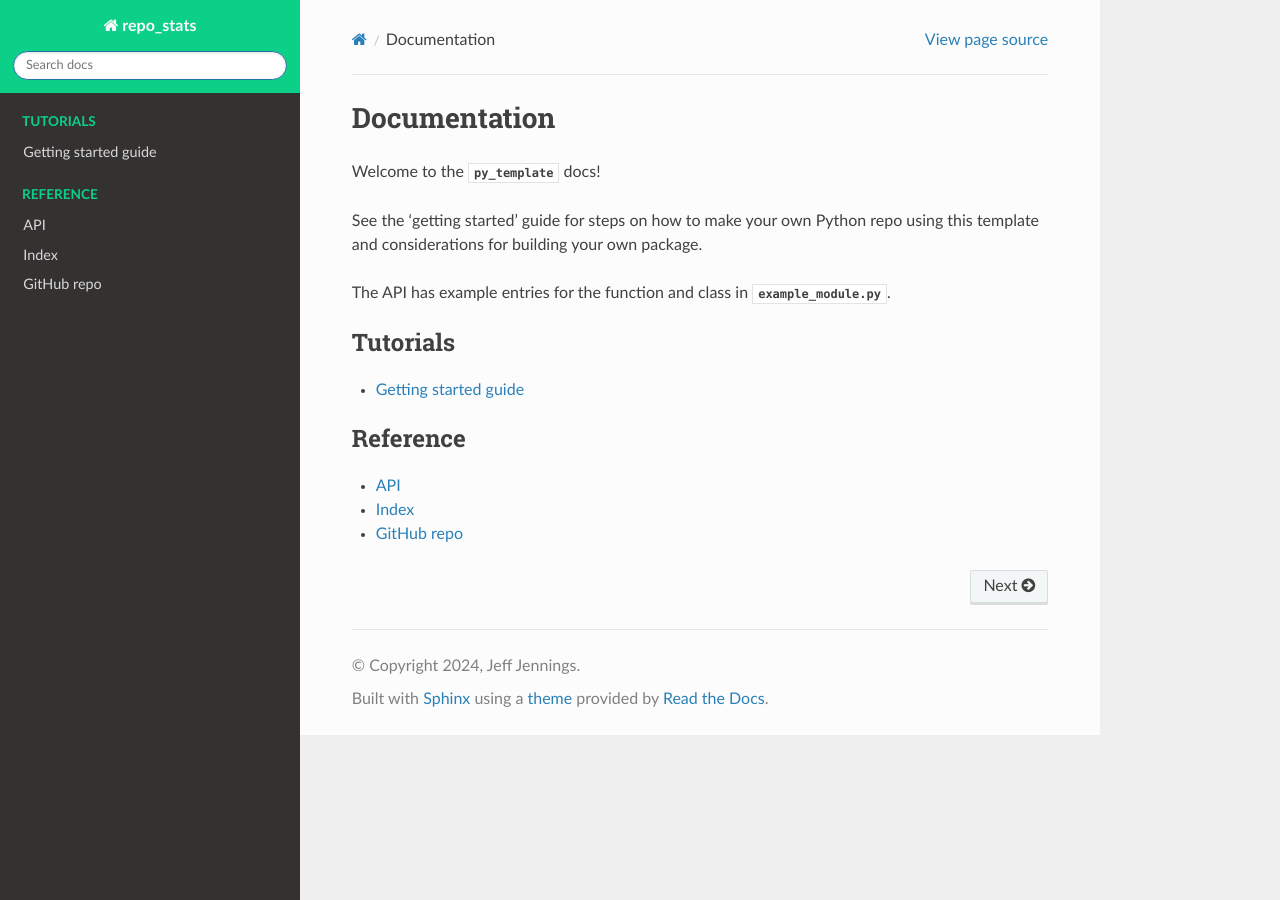
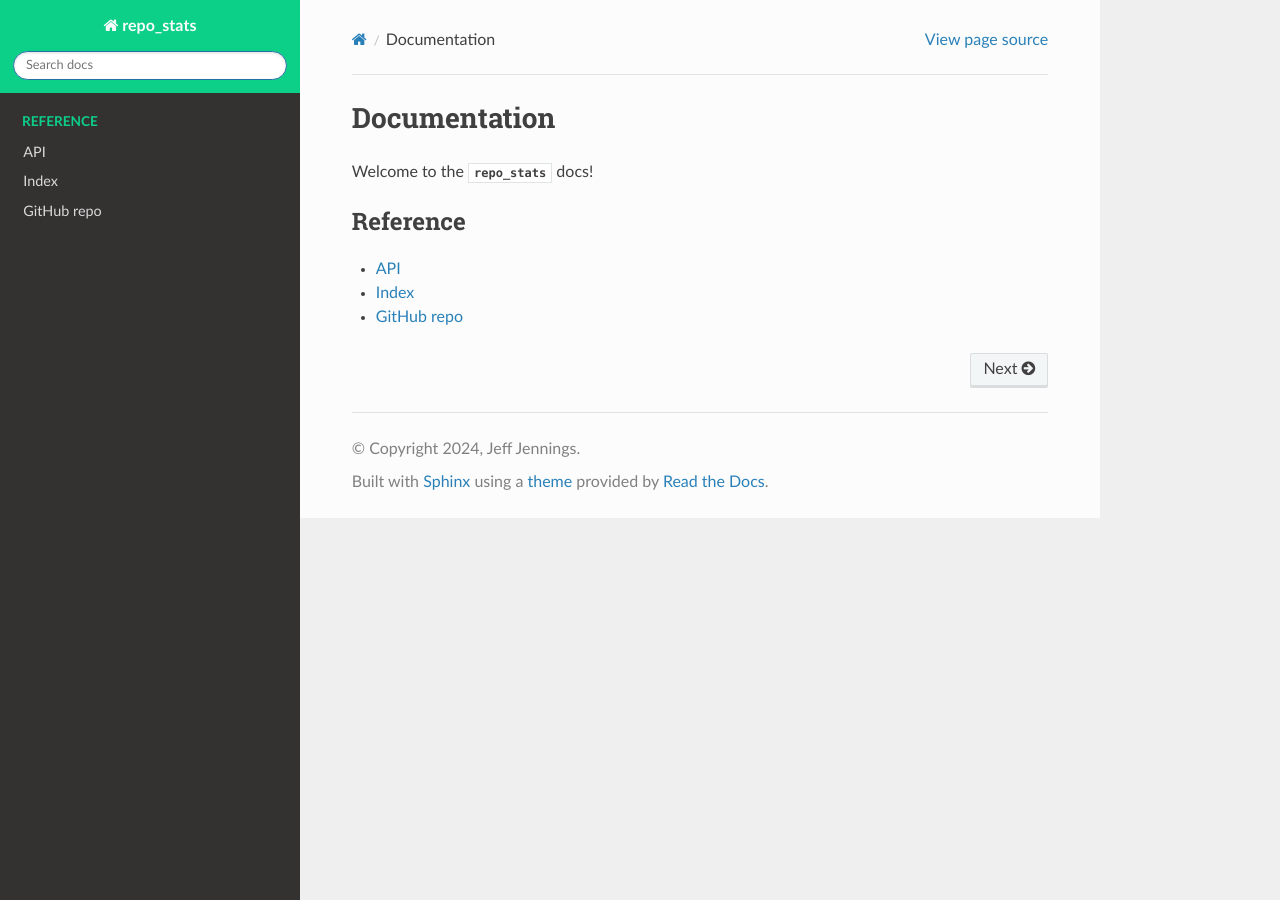
Before and after one commit to astropy/repo_stats, a Sphinx documentation site: the page built from docs/index.rst, in a window 1280 px wide. Built offline with Sphinx 7.4.7 and the Read the Docs theme 2.0.0, drawn with Linux system fonts in a browser that asks for light colours.

Commit message:
docs: index

```diff
--- a/docs/index.rst
+++ b/docs/index.rst
@@ -1,17 +1,7 @@
 Documentation
 =============
 
-Welcome to the `py_template` docs!
-
-See the 'getting started' guide for steps on how to make your own Python repo using this template and considerations for building your own package.
-
-The API has example entries for the function and class in `example_module.py`.
-
-.. toctree::
-   :maxdepth: 1
-   :caption: Tutorials
-
-    Getting started guide <getting_started>
+Welcome to the `repo_stats` docs!
 
 .. toctree::
    :maxdepth: 1
@@ -19,4 +9,4 @@ The API has example entries for the function and class in `example_module.py`.
 
     API <py_API>
     Index <genindex>
-    GitHub repo <https://github.com/CCA-Software-Group/py_template>
+    GitHub repo <https://github.com/jeffjennings/repo_stats>
```
Also changed, not shown: docs/getting_started.rst (deleted, +0 -54 lines).
